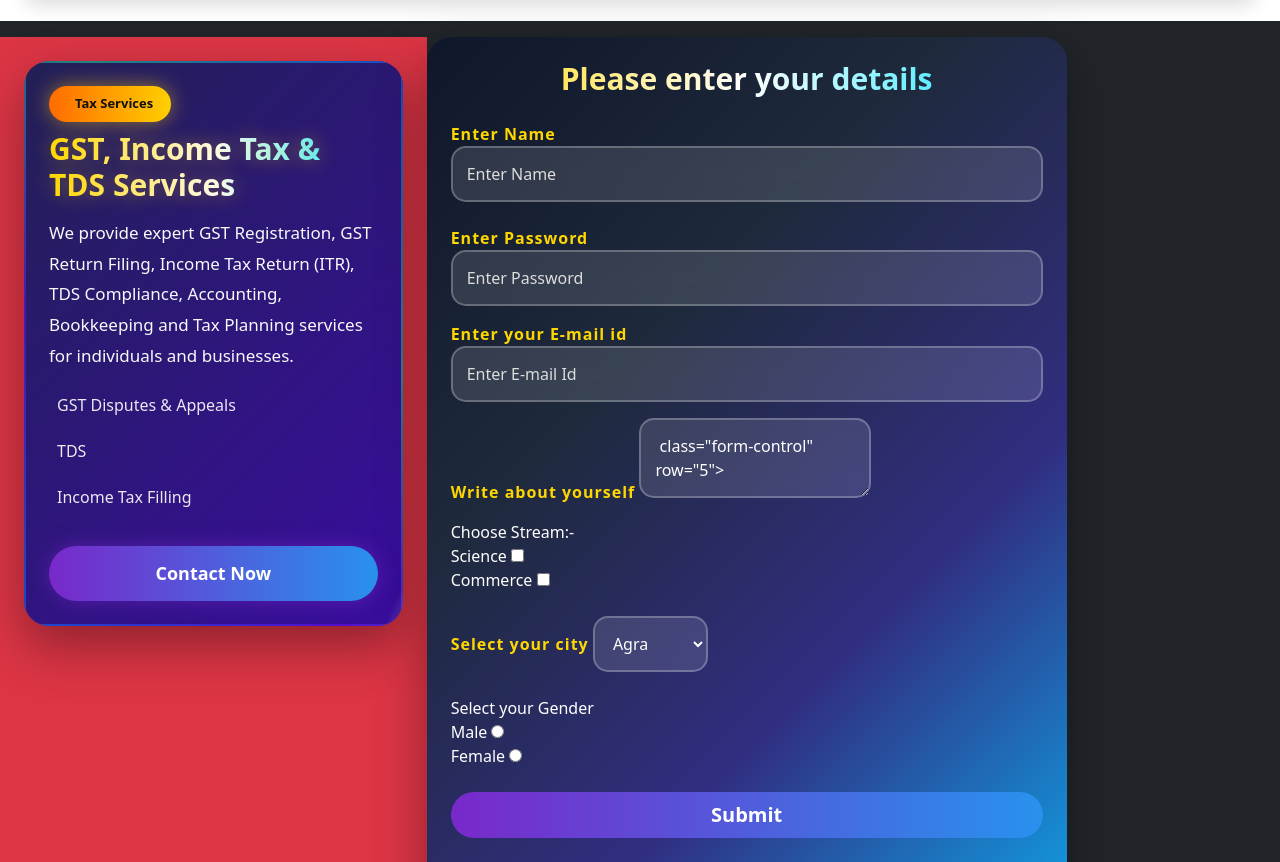
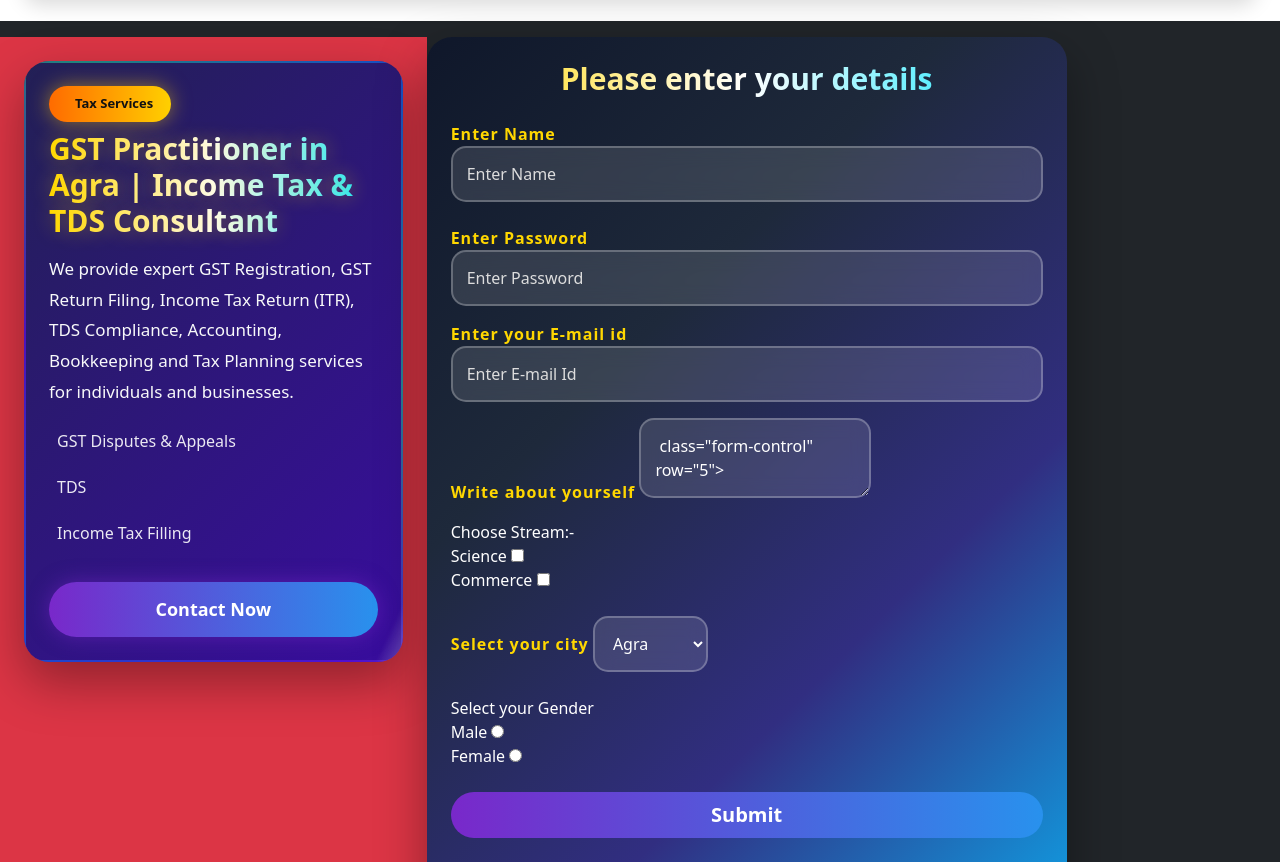
Before and after one commit to YashAdvagra/YashGSTAgra.com, a plain HTML site: page index.html in a window 1280 px wide. Shown: the part 2480-3342 px from the top of the page. Drawn offline with nearby package versions, Linux system fonts and the light colour scheme.

Commit message:
Update index.html

```diff
--- a/index.html
+++ b/index.html
@@ -1782,7 +1782,7 @@ Tax is collected in small amounts at the time of each payment, making it easier
         Tax Services
     </div>
 
-    <h2>GST, Income Tax & TDS Services</h2>
+   <h2>GST Practitioner in Agra | Income Tax & TDS Consultant</h2>
 
     <p>
         We provide expert GST Registration, GST Return Filing, Income Tax Return (ITR), TDS Compliance, Accounting, Bookkeeping and Tax Planning services for individuals and businesses.
```
